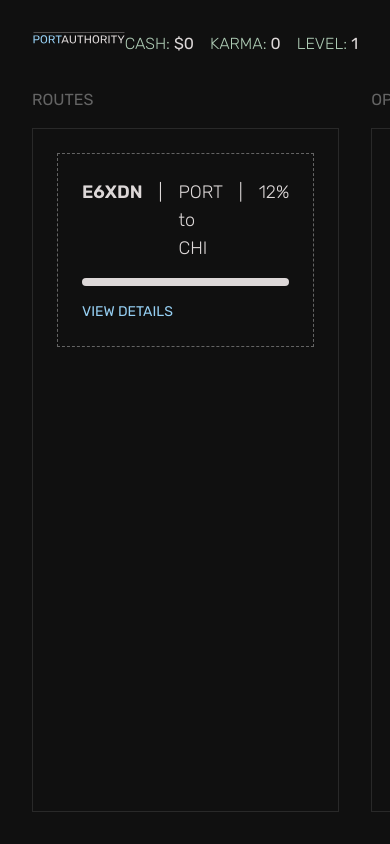
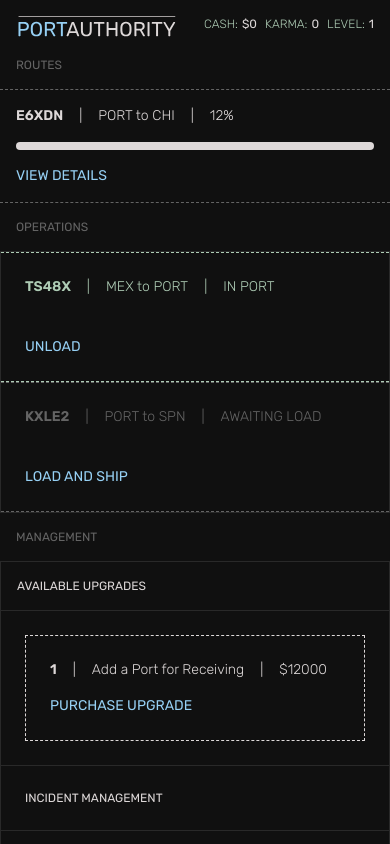
Before and after one commit to jacobthomasjohnson/portauthority, a Next.js app: page / in a window 390 px wide. Built offline with nearby package versions, Linux system fonts and the light colour scheme.

Commit message:
Adding mobile responsiveness

```diff
--- a/app/components/Header.js
+++ b/app/components/Header.js
@@ -3,7 +3,7 @@ import Logo from "./Logo";
 
 export const Header = () => {
       return (
-            <header className="flex w-full h-full justify-between p-8 pb-0">
+            <header className="flex w-full h-full justify-between p-4 xl:p-8 pb-0">
                   <Logo />
                   <QuickStats />
             </header>
--- a/app/components/Operation.js
+++ b/app/components/Operation.js
@@ -1,9 +1,9 @@
 export const Operation = ({ routeID, routeFrom, routeTo, opType }) => {
       return (
-            <div className={`m-6 border p-6 border-dashed group hover:cursor-pointer ${opType === "received" ? "border-portgreen" : opType === "outgoing" ? "border-portgray" : ""}`}>
+            <div className={`m-0 xl:m-6 border-t border-b xl:border-l xl:border-r p-6 border-dashed group hover:cursor-pointer ${opType === "received" ? "border-portgreen" : opType === "outgoing" ? "border-portgray" : ""}`}>
                   {" "}
                   {/* Segment (full) */}
-                  <div className={`segment-top flex gap-4 pb-4 text-lg ${opType === "received" ? "text-portgreen" : opType === "outgoing" ? "text-portgray" : ""}`}>
+                  <div className={`segment-top flex gap-4 pb-4 text-sm xl:text-lg ${opType === "received" ? "text-portgreen" : opType === "outgoing" ? "text-portgray" : ""}`}>
                         <span className="font-semibold">{routeID}</span>
                         <span className="font-extralight">|</span>
                         <span className="font-light">{routeFrom} to {routeTo}</span>
--- a/app/components/Panels.js
+++ b/app/components/Panels.js
@@ -9,12 +9,11 @@ import useGameStore from "./gameStore";
 
 export const Panels = () => {
       const routes = useGameStore((state) => state.routes);
-      console.log(routes);
       return (
-            <div className="flex w-full grow p-8 gap-8">
+            <div className="flex flex-col xl:flex-row w-full grow p-0 xl:p-4 gap-4 xl:gap-8">
                   <div className="flex flex-col basis-1/3">
-                        <div className="pb-4 text-[#646464]">ROUTES</div>
-                        <div className="border border-[#292929] grow">
+                        <div className="p-4 text-[#646464] text-xs xl:text-sm">ROUTES</div>
+                        <div className=" xl:border border-[#292929] grow font-sm xl:font-lg">
                               {routes.map((route, index) => (
                                     <Route
                                           key={index}
@@ -27,8 +26,8 @@ export const Panels = () => {
                               ))}
                         </div>
                   </div>
-                  <div className="flex flex-col basis-1/3">
-                        <div className="pb-4 text-[#646464]">OPERATIONS</div>
+                  <div className="flex flex-col basis-1/3 -mt-4 xl:mt-0">
+                        <div className="p-4 text-[#646464] text-xs xl:text-sm">OPERATIONS</div>
                         <div className="border border-[#292929] grow">
                               <Operation
                                     routeID={`TS48X`}
@@ -44,10 +43,10 @@ export const Panels = () => {
                               />
                         </div>
                   </div>
-                  <div className="flex flex-col basis-1/3">
-                        <div className="pb-4 text-[#646464]">MANAGEMENT</div>
+                  <div className="flex flex-col basis-1/3 -mt-4 xl:mt-0">
+                        <div className="p-4 text-[#646464] text-xs xl:text-sm">MANAGEMENT</div>
                         <div className="border border-[#292929] grow">
-                              <div className="p-6 border-b border-[#292929]">
+                              <div className="p-4 xl:p-6 text-xs xl:text-md border-b border-[#292929]">
                                     AVAILABLE UPGRADES
                               </div>
                               <Upgrade
@@ -55,7 +54,7 @@ export const Panels = () => {
                                     upgradeDesc={`Add a Port for Receiving`}
                                     upgradeCost={12000}
                               />
-                              <div className="p-6 border-b border-t border-[#292929]">
+                              <div className="p-6 border-b border-t border-[#292929] text-xs xl:text-md">
                                     INCIDENT MANAGEMENT
                               </div>
                               <Incident
--- a/app/components/QuickStats.js
+++ b/app/components/QuickStats.js
@@ -1,6 +1,6 @@
 export const QuickStats = () => {
       return (
-            <div className="flex gap-4">
+            <div className="flex gap-2 xl:gap-4 text-xs">
                   <div>
                         <span className="text-portgreen font-thin mr-1">
                               CASH:
--- a/app/components/Route.js
+++ b/app/components/Route.js
@@ -1,9 +1,9 @@
 export const Route = ({ routeID, routeFrom, routeTo, routeProgress, routeStatus }) => {
       return (
-            <div className={`m-6 border p-6 border-dashed group hover:cursor-pointer ${routeStatus === "complete" ? "border-portgreen" : routeStatus === "stalled" ? "border-portred" : routeStatus === "active" ? "border-portgray" : "" }`}>
+            <div className={`m-0 xl:m-6 border border-l-0 border-r-0 xl:border-l xl:border-r p-4 xl:p-6 border-dashed group hover:cursor-pointer ${routeStatus === "complete" ? "border-portgreen" : routeStatus === "stalled" ? "border-portred" : routeStatus === "active" ? "border-portgray" : "" }`}>
                   {" "}
                   {/* Segment (full) */}
-                  <div className={`segment-top flex gap-4 pb-4 text-lg ${routeStatus === "complete" ? "text-portgreen" : routeStatus === "stalled" ? "text-portred" : routeStatus === "active" ? "text-foreground" : "" }`}>
+                  <div className={`segment-top flex gap-4 pb-4 text-sm xl:text-lg ${routeStatus === "complete" ? "text-portgreen" : routeStatus === "stalled" ? "text-portred" : routeStatus === "active" ? "text-foreground" : "" }`}>
                         <span className="font-semibold">{routeID}</span>
                         <span className="font-extralight">|</span>
                         <span className="font-light">{routeFrom} to {routeTo}</span>
--- a/app/components/Upgrade.js
+++ b/app/components/Upgrade.js
@@ -3,7 +3,7 @@ export const Upgrade = ({ upgradeID, upgradeDesc, upgradeCost }) => {
             <div className="m-6 border p-6 border-foreground border-dashed group hover:cursor-pointer">
                   {" "}
                   {/* Segment (full) */}
-                  <div className="segment-top flex gap-4 pb-4 text-lg text-foreground">
+                  <div className="segment-top flex gap-4 pb-4 text-sm xl:text-lg text-foreground">
                         <span className="font-semibold">{upgradeID}</span>
                         <span className="font-extralight">|</span>
                         <span className="font-light">
--- a/app/layout.js
+++ b/app/layout.js
@@ -13,10 +13,10 @@ export default function RootLayout({ children }) {
             <html lang="en">
                   <body>
                         <div className="flex w-full h-full flex-col overflow-hidden">
-                              <div className="">
+                              <div className="max-h-[10%]">
                                     <Header />
                               </div>
-                              <div className="flex flex-col grow">
+                              <div className="flex grow overflow-auto">
                                     <Panels />
                               </div>
                         </div>
```
